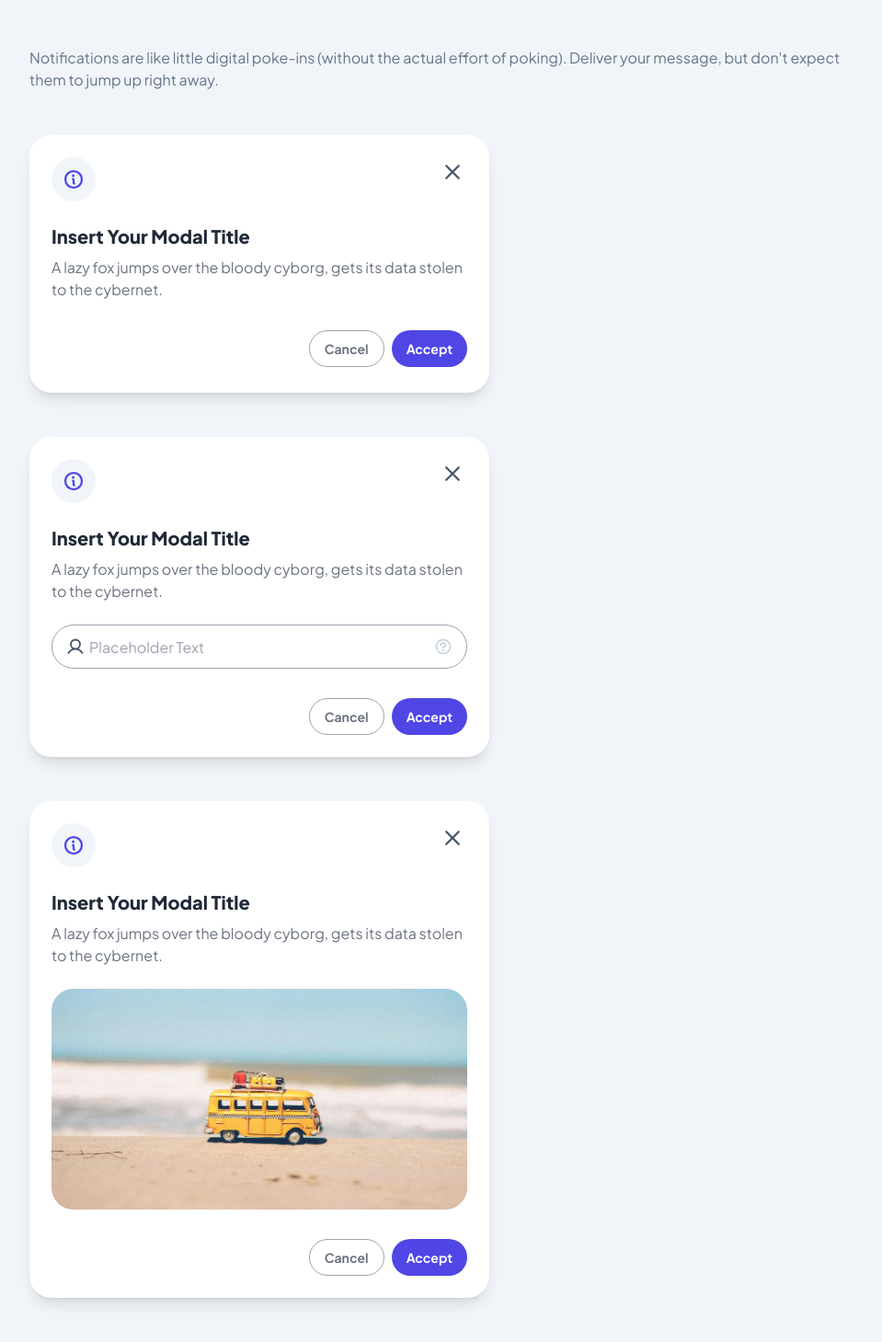
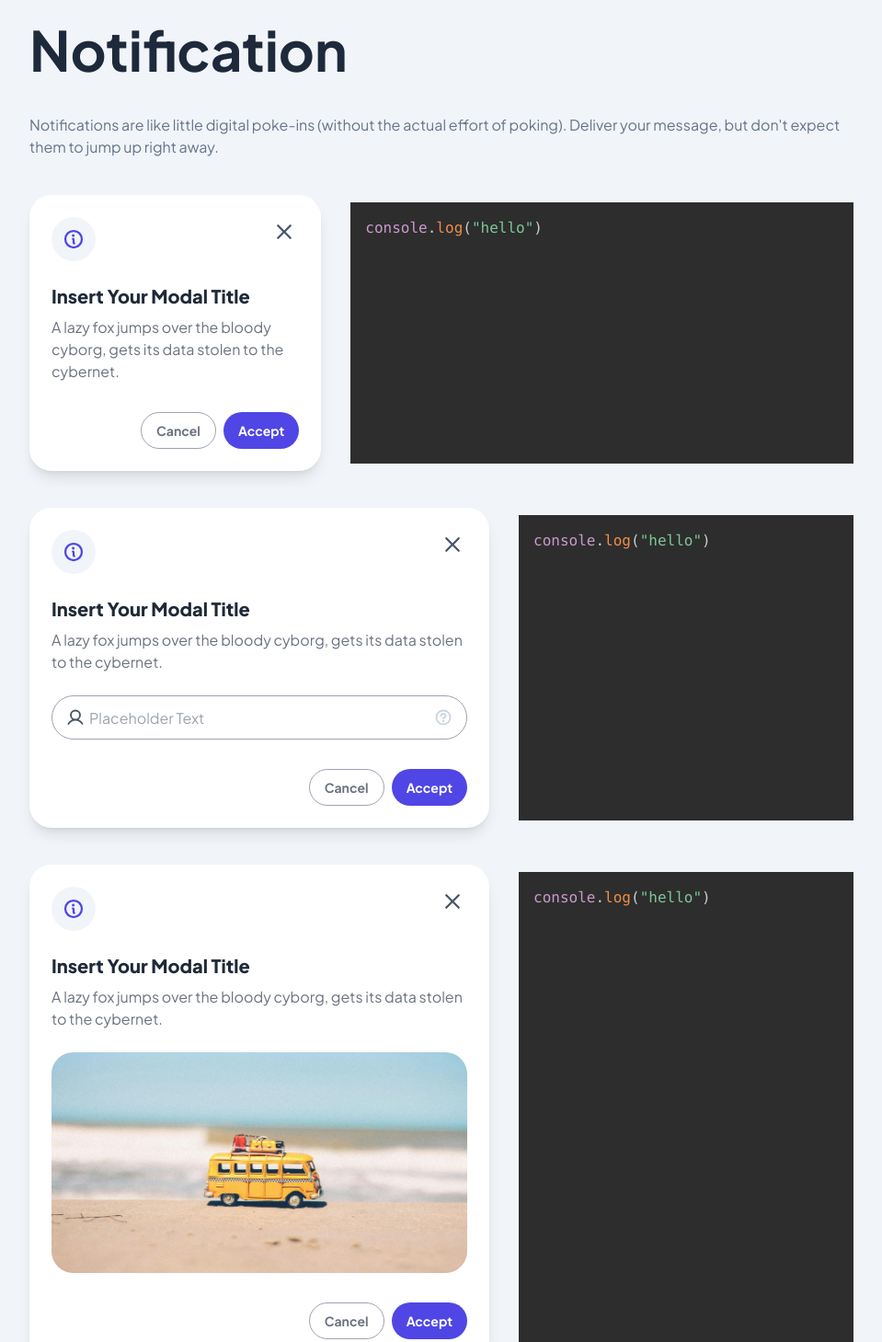
Before and after one commit to Drawless/drawless, a Next.js app: page / in a window 1280 px wide. Shown: the part 385-1844 px from the top of the page at 92% size, without its empty margins (160-1119 px from the left). Built offline with nearby package versions, Linux system fonts and the light colour scheme; a web font is replaced by a local one.

Commit message:
Added PrismJS

```diff
--- a/package.json
+++ b/package.json
@@ -11,6 +11,7 @@
   "dependencies": {
     "@phosphor-icons/react": "^2.1.5",
     "next": "14.2.3",
+    "prismjs": "^1.29.0",
     "react": "^18",
     "react-dom": "^18"
   },
--- /dev/null
+++ b/src/app/drawless/PrismLoader.jsx
@@ -0,0 +1,13 @@
+"use client";
+
+import { useEffect } from "react";
+import Prism from "prismjs";
+import "prismjs/themes/prism-tomorrow.css";
+import "prismjs/components/prism-typescript";
+
+export default function PrismLoader() {
+  useEffect(() => {
+    Prism.highlightAll();
+  }, []);
+  return <div className="hidden"></div>;
+}
--- a/src/app/page.js
+++ b/src/app/page.js
@@ -1,21 +1,56 @@
-import Notification from "./components/Notification";
-import Modal from "./components/Modal";
-import { ArrowRight } from "@phosphor-icons/react/dist/ssr"
 import { ModalBasic, ModalImage, ModalTextInput } from "./components/Modal";
+import { ArrowRight, Info, X } from "@phosphor-icons/react/dist/ssr"
+import PrismLoader from "./drawless/PrismLoader";
 
 export default function Home() {
+
+    const title="Insert Your Modal Title"
+    const text="A lazy fox jumps over the bloody cyborg, gets its data stolen to the cybernet."
+    const code='console.log("hello")'
     return (
-        <div className="flex flex-col space-y-12">
+        <div className="flex flex-col space-y-16">
             <div className="flex flex-row items-center space-x-6">
                 <h1 className="font-plus-jakarta-sans bg-slate-900 text-white font-bold text-2xl rounded-full py-6 px-16 cursor-pointer hover:bg-slate-800">Components</h1>
                 <ArrowRight color="#000000" weight="regular" size={40} />
                 <h1 className="font-plus-jakarta-sans border-4 border-neutral-900 text-black font-bold text-2xl rounded-full py-6 px-16 cursor-pointer hover:bg-slate-200">Alerts & Notifications</h1>
             </div>
-            <h1 className="text-6xl text-slate-800 font-bold">Notification</h1>
-            <p className="text-slate-500">Notifications are like little digital poke-ins (without the actual effort of poking). Deliver your message, but don't expect them to jump up right away.</p>
-            <ModalBasic />
-            <ModalTextInput />
-            <ModalImage />
+
+            <div className="w-full min-h-[1px] bg-slate-200"> </div>
+            <div className="flex flex-col space-y-10">
+                <h1 className="text-6xl text-slate-800 font-bold">Notification</h1>
+                <p className="text-slate-500">Notifications are like little digital poke-ins (without the actual effort of poking). Deliver your message, but don't expect them to jump up right away.</p>
+                <div className="w-full flex flex-col">
+                    <div className="w-full flex flex-row justify-between space-x-8">
+                        <ModalBasic className="w-full" />
+                        <pre className="language-ts w-full">
+                            <code className="language-ts">
+                                {code}
+                            </code>
+                        </pre>
+                    </div>
+                </div>
+                <div className="w-full flex flex-col">
+                    <div className="w-full flex flex-row justify-between space-x-8">
+                        <ModalTextInput className="w-full" />
+                        <pre className="language-ts w-full">
+                            <code className="language-ts">
+                                {code}
+                            </code>
+                        </pre>
+                    </div>
+                </div>
+                <div className="w-full flex flex-col">
+                    <div className="w-full flex flex-row justify-between space-x-8">
+                        <ModalImage className="w-full" />
+                        <pre className="language-ts w-full">
+                            <code className="language-ts">
+                                {code}
+                            </code>
+                        </pre>
+                    </div>
+                </div>
+            </div>
+            <PrismLoader/>
         </div>
 );
 }
```
Also changed, not shown: 1 other file (tests, documents, lock files or other folders).
